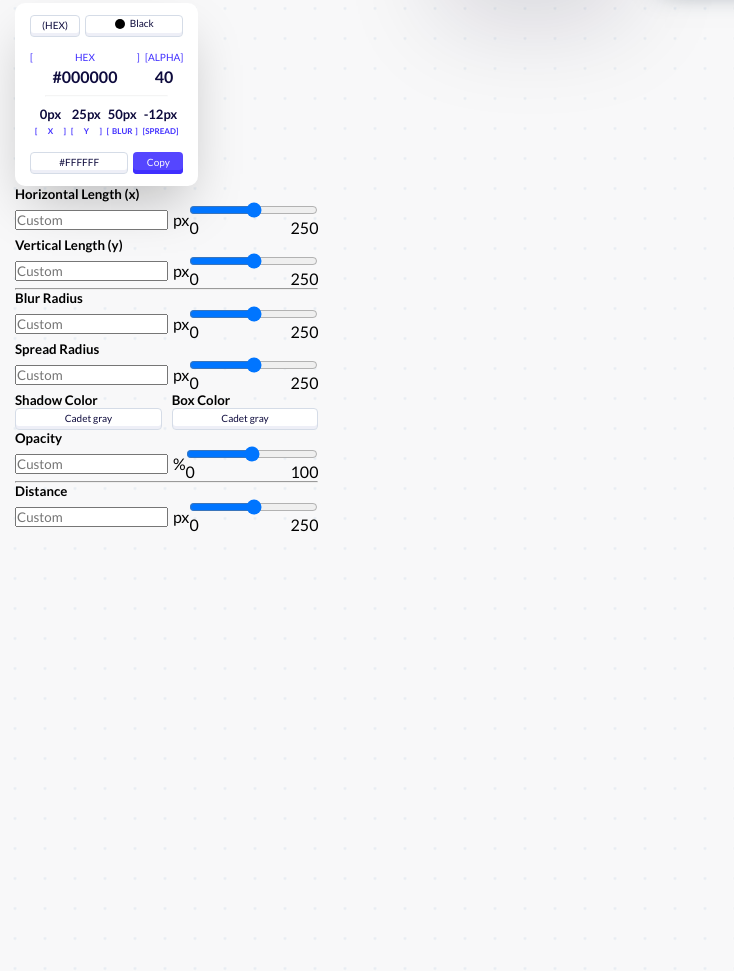
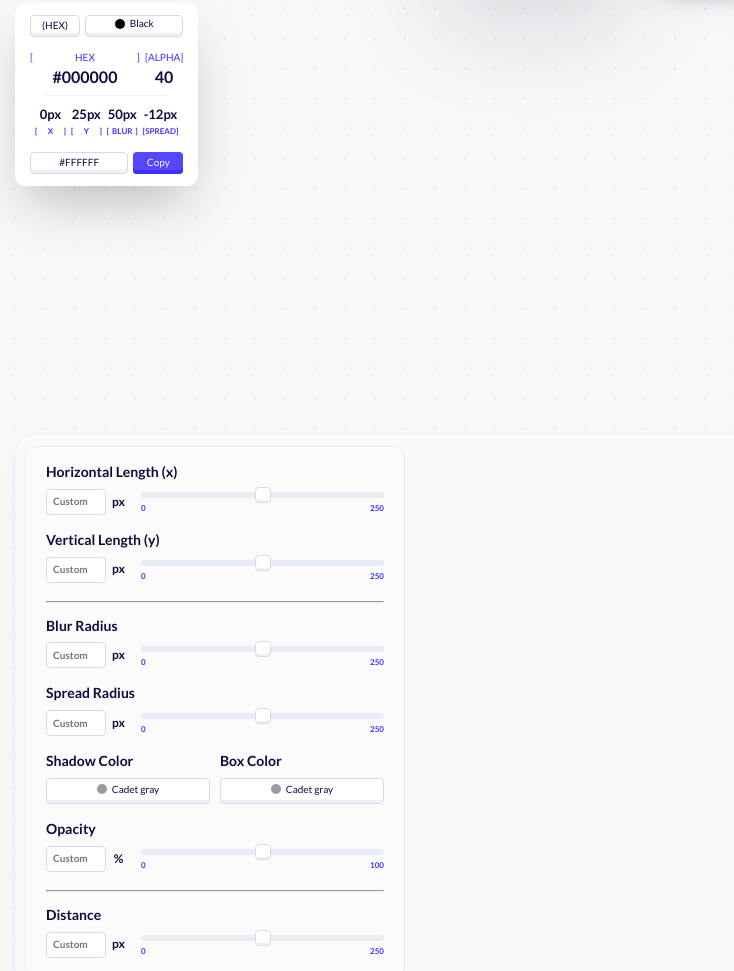
Before and after one commit to sultan232003/Tilt, a plain HTML site: page index.html in a window 1280 px wide. Shown: the part 5827-6798 px from the top of the page, without its empty margins (0-734 px from the left). Drawn offline with Linux system fonts and the light colour scheme; a web font is replaced by a local one.

Commit message:
style.css

```diff
--- a/Assets/CSS/style.css
+++ b/Assets/CSS/style.css
@@ -86,8 +86,24 @@ body {
   gap: 30px;
 }
 
+.gap-20 {
+  gap: 20px;
+}
+
+.gap-15 {
+  gap: 15px;
+}
+
 .gap-10 {
   gap: 10px;
+}
+
+.gap-12 {
+  gap: 12px;
+}
+
+.gap-8 {
+  gap: 8px;
 }
 
 .gap-5 {
@@ -213,7 +229,7 @@ body {
   cursor: url(../Image/Point.png)16 16, auto;
 }
 
-.pos-rel{
+.pos-rel {
   position: relative;
 }
 
@@ -567,7 +583,7 @@ body {
 
 /* ////////////////////// */
 
-.shadow_box_shadow_color_btn{
+.shadow_box_shadow_color_btn {
   display: block;
 }
 
@@ -603,7 +619,7 @@ body {
   visibility: visible;
 }
 
-.color_option_list > input{
+.color_option_list>input {
   background: var(--White);
   border: 0.5px solid var(--Border);
   box-shadow: inset 2px 3px 1px #EEEFF7;
@@ -618,7 +634,7 @@ body {
   outline: none;
 }
 
-.color_option_list > div > div{
+.color_option_list>div>div {
   width: 12px;
   height: 12px;
   border-radius: 50%;
@@ -626,7 +642,7 @@ body {
   aspect-ratio: 1 / 1;
 }
 
-.color_option_list > div {
+.color_option_list>div {
   border: 0.5px solid transparent;
   border-radius: 4px;
   transition: all 0.2s ease-in-out;
@@ -638,14 +654,14 @@ body {
   flex-shrink: 0;
 }
 
-.color_option_list > div:hover {
+.color_option_list>div:hover {
   border: 0.5px solid var(--Alice_blue_2);
   padding-bottom: 3px;
   box-shadow: inset 0px -3px 0px #EEEFF7;
   /* cursor: var(--pointer); */
 }
 
-.shadow_box_shadow_color_btn{
+.shadow_box_shadow_color_btn {
   display: flex;
   align-items: center;
   justify-content: center;
@@ -654,7 +670,109 @@ body {
   padding-bottom: 4px;
 }
 
-.shadow_box_shadow_color_btn > div{
+.shadow_box_shadow_color_btn>div {
+  width: 10px;
+  height: 10px;
+  border-radius: 50%;
+  background: var(--color_view_bg);
+  aspect-ratio: 1 / 1;
+}
+
+/* ////////////////////// */
+
+.custom_shadow {
+  background: #fbfbfcb3;
+  backdrop-filter: blur(10px);
+  flex-shrink: 0;
+  border-radius: 20px;
+  box-shadow: var(--shadow_4);
+  padding: 10px;
+  height: 671px;
+
+  margin-top: 250px;
+}
+
+.custom_shadow_panel {
+  background: #FBFBFC;
+  border: 1px solid var(--Border);
+  border-radius: 10px;
+  height: 100%;
+  width: 380px;
+  padding: 20px;
+  gap: 18px;
+}
+
+.input_label {
+  font-size: 14px;
+  font-weight: 600;
+  color: var(--Russian_violet);
+  line-height: 0.7;
+}
+
+.shadow_panel_custom_input {
+  height: 26px;
+  width: 60px;
+  border-radius: 4px;
+  outline: none;
+  border: 0.5px solid var(--Alice_blue_2);
+  font-size: 10px;
+  font-weight: 600;
+  color: var(--Russian_violet);
+  line-height: 0.7;
+  padding-left: 6px;
+  padding-bottom: 1px;
+}
+
+.shadow_panel_custom_input+p {
+  font-size: 12px;
+  color: var(--Russian_violet);
+  font-weight: 600;
+  line-height: 0.7;
+  width: 15px;
+  text-align: center;
+}
+
+.mini_label {
+  font-size: 8px;
+  color: var(--Palatinate_blue);
+  font-weight: 700;
+  line-height: 0.7;
+}
+
+.slider_style {
+  -webkit-appearance: none;
+  height: 6px;
+  background: var(--Border);
+  border-radius: 3px;
+}
+
+.slider_style::-webkit-slider-thumb {
+  -webkit-appearance: none;
+  appearance: none;
+  width: 16px;
+  height: 16px;
+  background: #ffffff;
+  background-image: url(/Assets/Image/slider_lines.png);
+  background-size: cover;
+  object-fit: cover;
+  background-position-y: -1px;
+  cursor: pointer;
+  border-radius: 4px;
+  box-shadow: inset 0px -2px 0px #EEEFF7;
+  border: 0.5px solid var(--Alice_blue_2);
+}
+
+.custom_shadow_panel_button {
+  height: 26px;
+  display: flex;
+  align-items: center;
+  justify-content: center;
+  gap: 5px;
+  line-height: 0.7;
+  padding-bottom: 4px;
+}
+
+.custom_shadow_panel_button div {
   width: 10px;
   height: 10px;
   border-radius: 50%;
```
